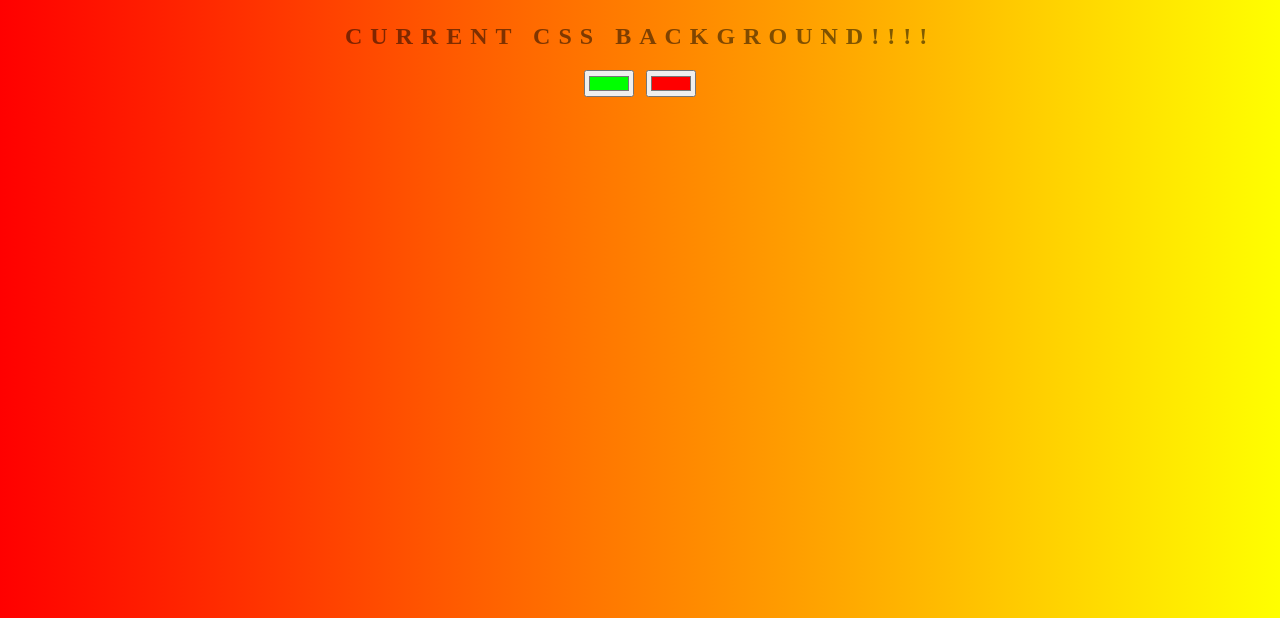
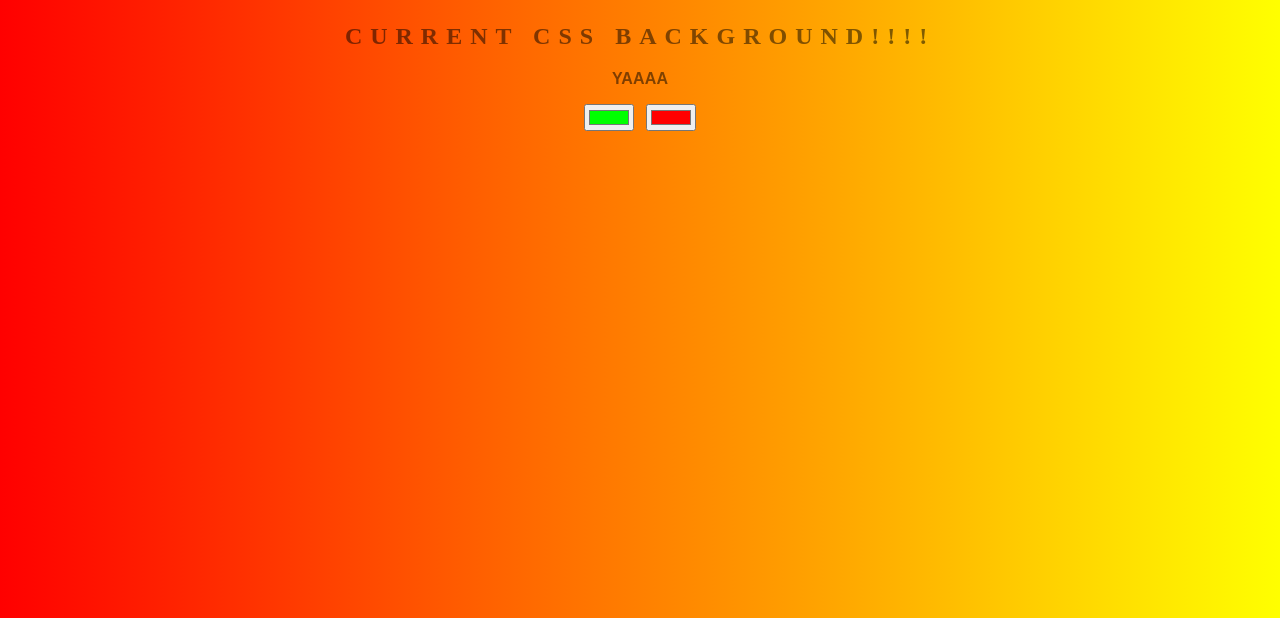
Before and after one commit to eunseochoi/background-generator, a plain HTML site: page index.html in a window 1280 px wide. Shown: the part 182-800 px from the top of the page. Drawn offline with Linux system fonts and the light colour scheme.

Commit message:
little change

```diff
--- a/index.html
+++ b/index.html
@@ -1,12 +1,13 @@
 <!DOCTYPE html>
 <html>
 <head>
-	<title>Gradient Background</title>
+	<title>Really Gradient Background</title>
 	<link rel="stylesheet" type="text/css" href="style.css">
 </head>
 <body id = "gradient">
 	<h1>Cool Background Generator</h1>
 	<h2>Current CSS Background!!!!</h2>
+	<h3>YAAAA</h3>
 	<input class = "color1" type="color" name="color1" value = "#00ff00">
 	<input class = "color2" type="color" name="color2" value = "#ff0000">
 	<h3></h3>
```
